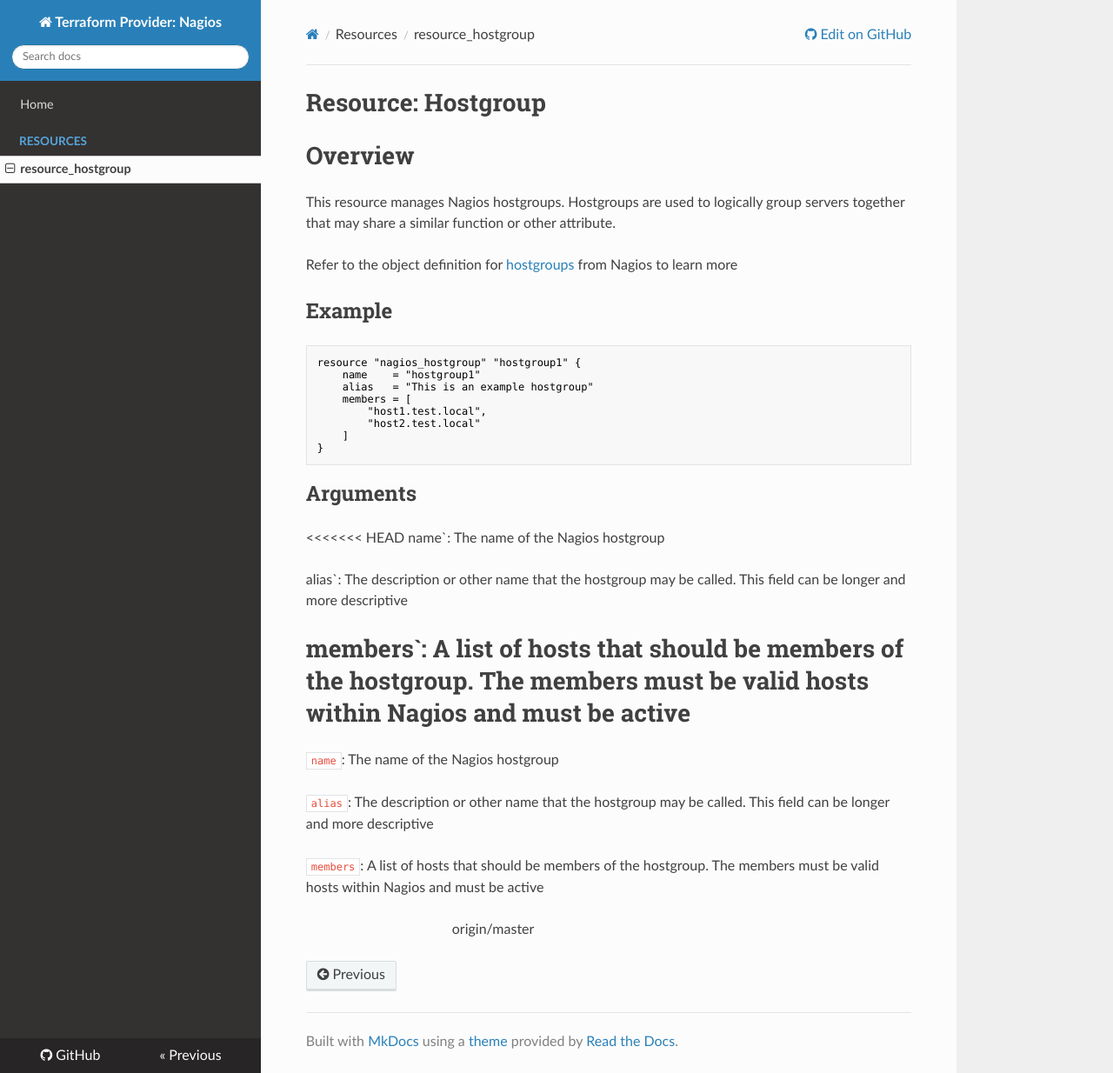
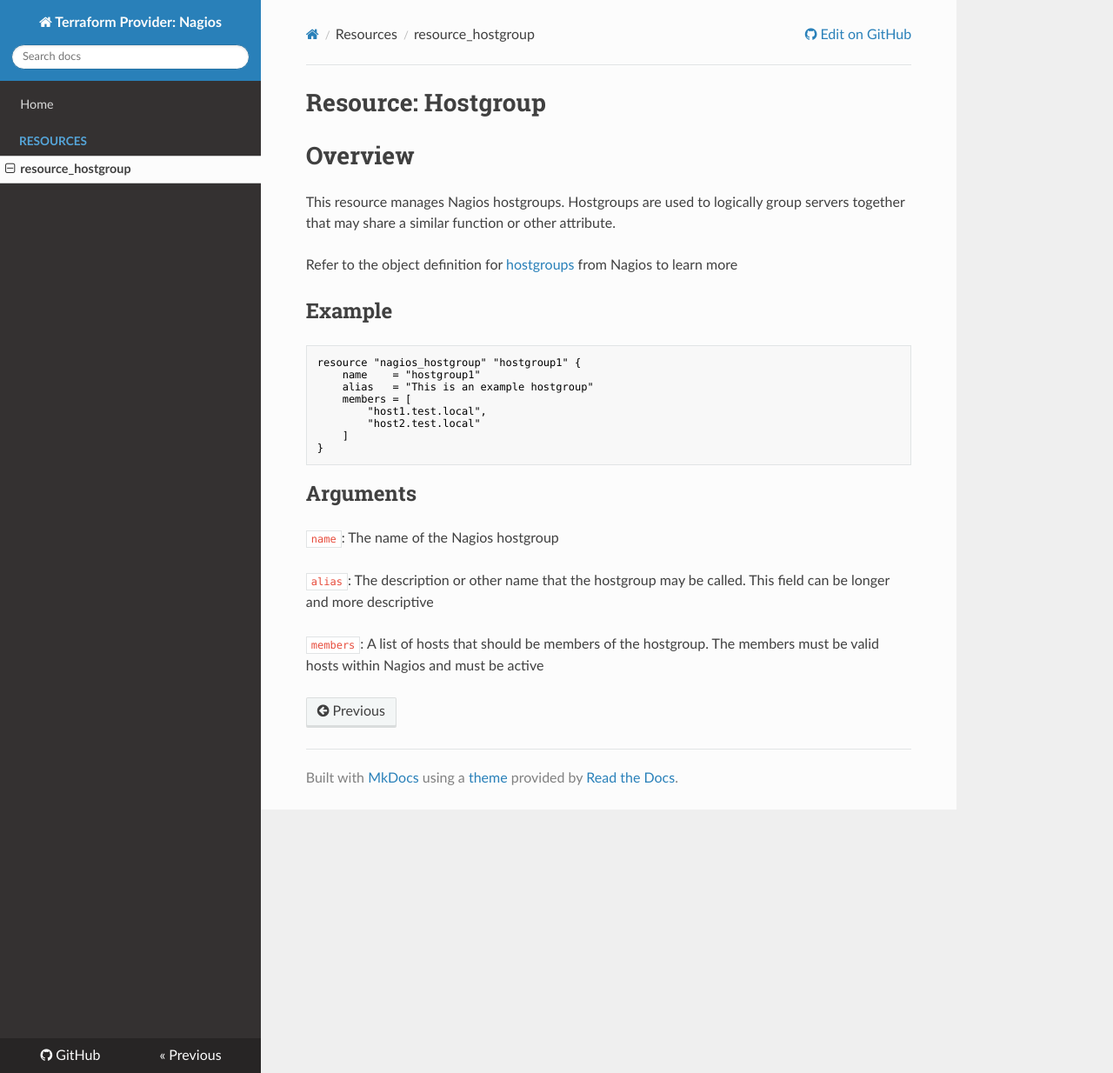
Before and after one commit to devopsdunkin/terraform-provider-nagios, an MkDocs documentation site: the page built from docs/resources/resource_hostgroup.md, in a window 1280 px wide and 1234 px high. Shown: the whole window at 87% size. Built offline with MkDocs 1.6.1, drawn with Linux system fonts in a browser that asks for light colours; nearby versions of some CDN libraries.

Commit message:
conflicts (#32)
* Removes _config.yml

* More changes to docs

* Starts docs for hostgroups

* Starts doc for hostgroups

* Adds arguments section

* Fixes line breaks

* Resolves conflicts

```diff
--- a/docs/resources/resource_hostgroup.md
+++ b/docs/resources/resource_hostgroup.md
@@ -22,16 +22,8 @@ resource "nagios_hostgroup" "hostgroup1" {
 
 ## Arguments
 
-<<<<<<< HEAD
-name`: The name of the Nagios hostgroup
-
-alias`: The description or other name that the hostgroup may be called. This field can be longer and more descriptive
-
-members`: A list of hosts that should be members of the hostgroup. The members must be valid hosts within Nagios and must be active
-=======
 `name`: The name of the Nagios hostgroup
 
 `alias`: The description or other name that the hostgroup may be called. This field can be longer and more descriptive
 
 `members`: A list of hosts that should be members of the hostgroup. The members must be valid hosts within Nagios and must be active
->>>>>>> origin/master
```
